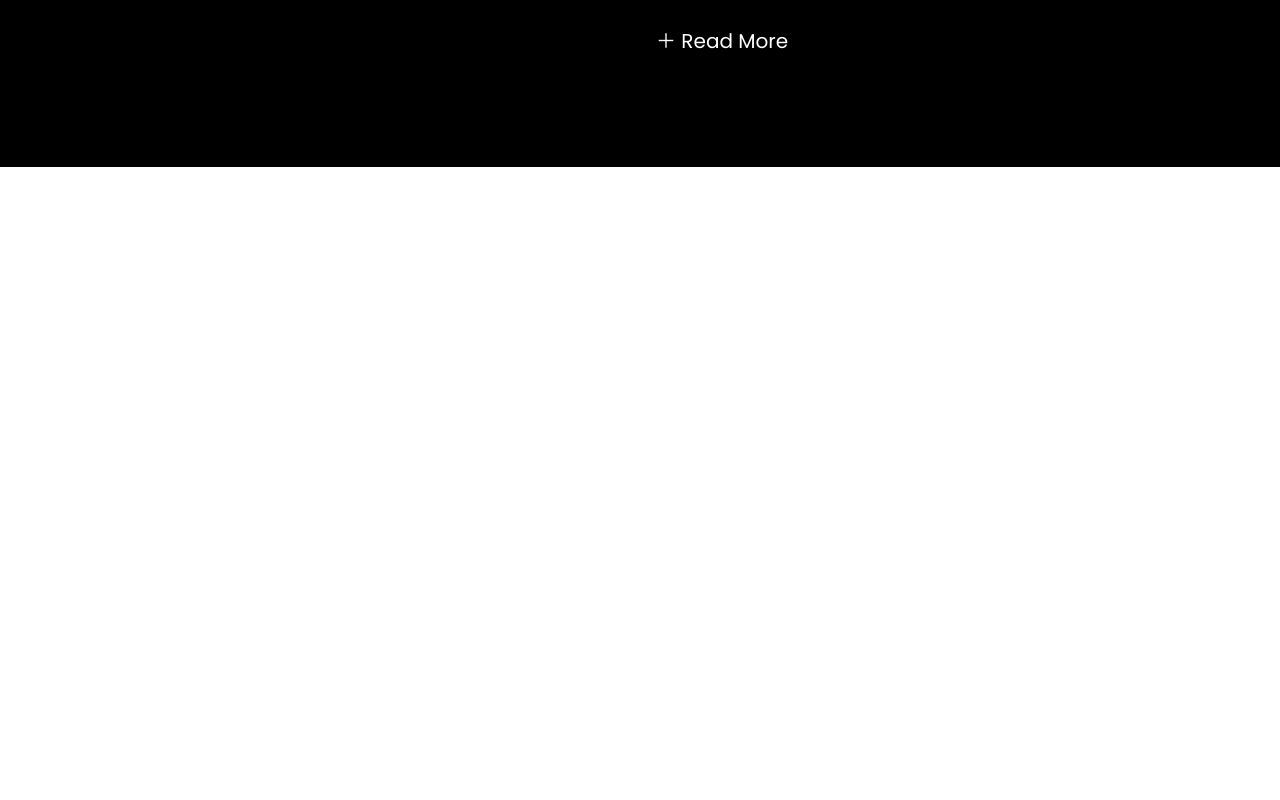
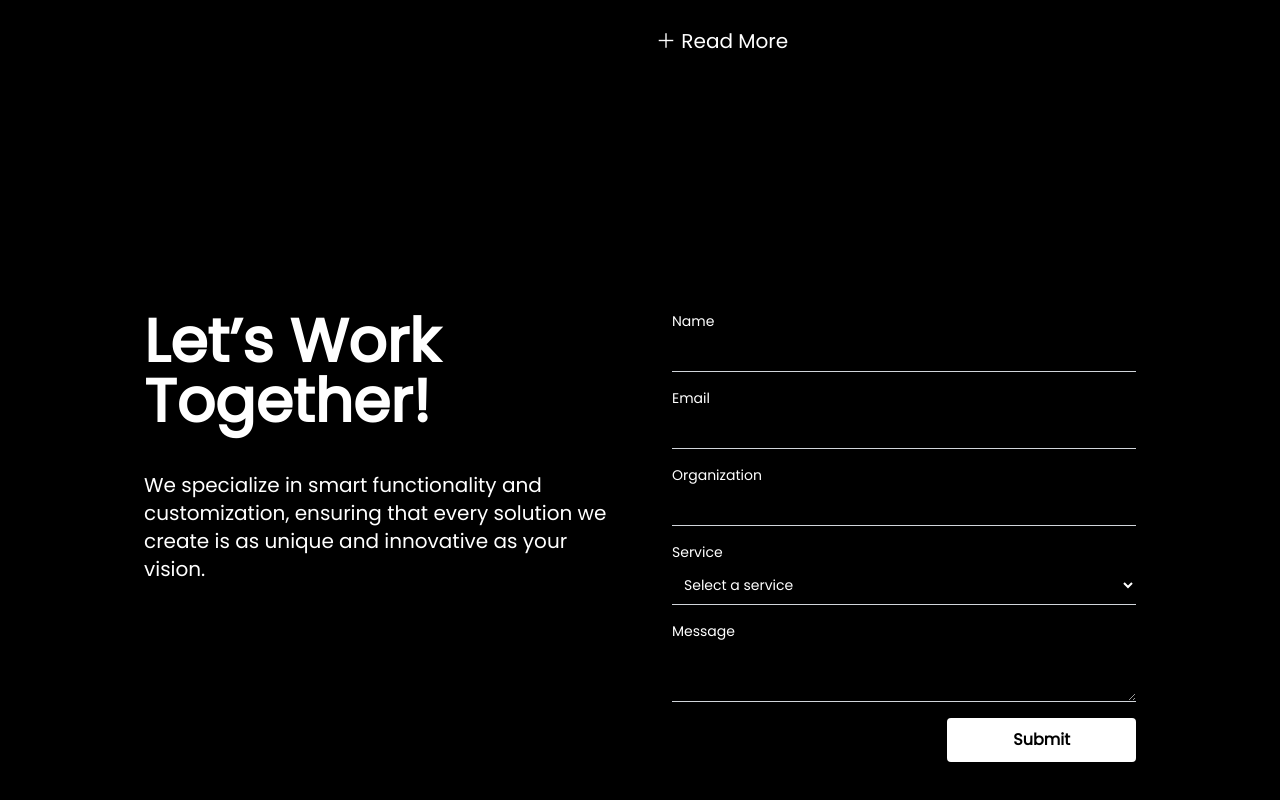
Before and after one commit to quoppo/meskolabs-web, a Next.js app: page /home2 in a window 1280 px wide. Shown: the part 672-1472 px from the top of the page. Before the commit the page ends 839 px from the top, so only its background shows below. Built offline with nearby package versions, Linux system fonts and the light colour scheme.

Commit message:
contact form update

```diff
--- a/components/Home/Home2.tsx
+++ b/components/Home/Home2.tsx
@@ -1,8 +1,9 @@
 import React from 'react';
+import { ContactForm } from "../common/contactForm";
 
 const Home2: React.FC = () => {
   return (
-  <div className="bg-black w-full h-full p-20 font-poppins">
+  <><div className="bg-black w-full h-full p-20 font-poppins">
       <div className="flex flex-col md:flex-row items-center justify-center bg-black text-white p-8 space-y-8 md:space-y-0 md:space-x-8">
         <div className=" rounded-3xl md:w-1/2">
           <div className="flex flex-col items-center space-y-4 mt-4">
@@ -16,10 +17,10 @@ const Home2: React.FC = () => {
           </h1>
           <div className="border-t border-white"></div>
           <p className="text-base sm:text-lg md:text-xl lg:text-xl text-[#C4C4C4] pt-6 sm:pt-8 md:pt-10 leading-relaxed sm:leading-loose">
-      The text will be displayed here that explains our USP. The text will<br/>
-      be displayed here that explains our USP. The text will be displayed <br/>
-      here that explains our USP. The text will be displayed here that <br/>
-      explains our USP.<br/>
+            The text will be displayed here that explains our USP. The text will<br />
+            be displayed here that explains our USP.The text will be displayed <br />
+            here that explains our USP.The text will be displayed here that <br />
+            explains our USP.<br />
           </p>
           <a href="#" className="inline-block mt-4 font-regular text-xl pt-10 text-white  hover:border-gray-300">
             <span className="text-white">＋</span> Read More
@@ -27,6 +28,9 @@ const Home2: React.FC = () => {
         </div>
       </div>
     </div>
+    <div className="bg-black w-full  p-20 font-poppins">
+    <ContactForm/>
+    </div></>
   );
 };
 
--- a/components/common/contactForm.tsx
+++ b/components/common/contactForm.tsx
@@ -34,77 +34,75 @@ export const ContactForm = forwardRef<HTMLDivElement>((props, ref) => {
   };
 
   return (
-    <div ref={ref} {...props} className="p-4 md:p-8 lg:p-16">
-      <div className="text-left mb-8 md:mb-12 lg:mb-16">
-        <h2 className="text-xl md:text-2xl lg:text-3xl font-bold">Let's Work Together!</h2>
-        <p className="text-base md:text-lg lg:text-xl text-black-600">
-          We specialize in smart functionality and customization, ensuring
-          that every solution we create is as unique and innovative as your
-          vision.
-        </p>
-        <p className="text-base md:text-lg lg:text-xl font-semibold mt-2">+91 7720076457</p>
+    <div ref={ref} {...props} className="">
+
+      <div className="flex flex-col md:flex-row  p-4 md:p-6 lg:p-8">
+        <div className="md:w-1/2  p-4 md:p-6 lg:p-8 mb-4 md:mb-0">
+          <p className="text-6xl  pb-10 text-white md:text-2xl lg:text-6xl font-bold">Let’s Work Together!</p>
+          <p className="text-xl text-white md:text-2xl lg:text-xl font-regular">We specialize in smart functionality and customization, ensuring that every solution we create is as unique and innovative as your vision.</p>
         </div>
-      <div className="flex flex-col md:flex-row border border-gray-300 p-4 md:p-6 lg:p-8">
-        <div className="md:w-1/2 bg-white p-4 md:p-6 lg:p-8 mb-4 md:mb-0">
-          <h2 className="text-xl md:text-2xl lg:text-3xl font-bold">Would you like to discuss some ideas?</h2>
-        </div>
-        <div className="md:w-1/2 bg-white p-4 md:p-6 lg:p-8">
+        <div className="md:w-1/2  p-4 md:p-6 lg:p-8">
           <form ref={form} onSubmit={sendEmail} className="w-full max-w-lg mx-auto">
             <div className="space-y-4">
               <div>
-                <label className="block text-sm font-medium text-black mb-1">Name</label>
+                <label className="block text-sm font-medium text-white mb-1">Name</label>
                 <input
                   type="text"
                   name="from_name"
-                  className="block w-full p-2 border-b border-gray-300 rounded-none text-sm focus:ring-blue-500 focus:border-blue-500"
+                  className="block bg-black w-full p-2 border-b border-gray-300 rounded-none text-sm focus:ring-blue-500 focus:border-blue-500"
                   required
                 />
               </div>
               <div>
-                <label className="block text-sm font-medium text-black mb-1">Email</label>
+                <label className="block text-sm font-medium text-white mb-1">Email</label>
                 <input
                   type="email"
                   name="reply_to"
-                  className="block w-full p-2 border-b border-gray-300 rounded-none text-sm focus:ring-blue-500 focus:border-blue-500"
+                  className="block bg-black w-full p-2 border-b border-gray-300 rounded-none text-sm focus:ring-blue-500 focus:border-blue-500"
                   required
                 />
               </div>
               <div>
-                <label className="block text-sm font-medium text-black mb-1">Organization</label>
+                <label className="block text-sm font-medium text-white mb-1">Organization</label>
                 <input
                   type="text"
                   name="organization"
-                  className="block w-full p-2 border-b border-gray-300 rounded-none text-sm focus:ring-blue-500 focus:border-blue-500"
+                  className="block bg-black w-full p-2 border-b border-gray-300 rounded-none text-sm focus:ring-blue-500 focus:border-blue-500"
                   required
                 />
               </div>
               <div>
-                <label className="block text-sm font-medium text-black mb-1">Service</label>
+  <label className="block text-sm font-medium text-white mb-1">Service</label>
   <select
     name="service"
-                  className="block w-full p-2 border-b border-gray-300 rounded-none text-sm focus:ring-blue-500 focus:border-blue-500"
+    className="block bg-black w-full p-2 border-b border-gray-300 rounded-none text-white text-sm focus:ring-black focus:border-black hover:bg-black"
     required
   >
-                  <option value="">Select a service</option>
-                  <option value="Service 1">Product Design and Development</option>
+    <option className="text-white" value="">
+      Select a service
+    </option>
+    <option className="text-white" value="Service 1">
+      Product Design and Development
+    </option>
     <option value="Service 2">Embedded Hardware and Software</option>
     <option value="Service 3">Website/App Design and Development</option>
     <option value="Service 4">Prototype</option>
   </select>
 </div>
+
               <div>
-                <label className="block text-sm font-medium text-black mb-1">Message</label>
+                <label className="block text-sm font-medium text-white mb-1">Message</label>
                 <textarea
                   name="message"
-                  className="block w-full p-2 border-b border-gray-300 rounded-none text-sm focus:ring-blue-500 focus:border-blue-500"
+                  className="block  bg-black w-full p-2 border-b border-gray-300 rounded-none text-sm focus:ring-blue-500 focus:border-blue-500"
                   required
                 />
               </div>
             </div>
-            <div className="text-center mt-4">
+            <div className="text-right mt-4">
               <button
                 type="submit"
-                className="bg-black text-white py-2 px-4 text-sm rounded-full hover:bg-white hover:text-black border-2 border-white font-medium"
+                className="bg-white text-black py-2 px-16 text-base rounded hover:bg-black hover:text-white border-2 border-white font-semibold"
               >
                 Submit
               </button>
```
Lines whose indentation alone changed are shown as unchanged.
